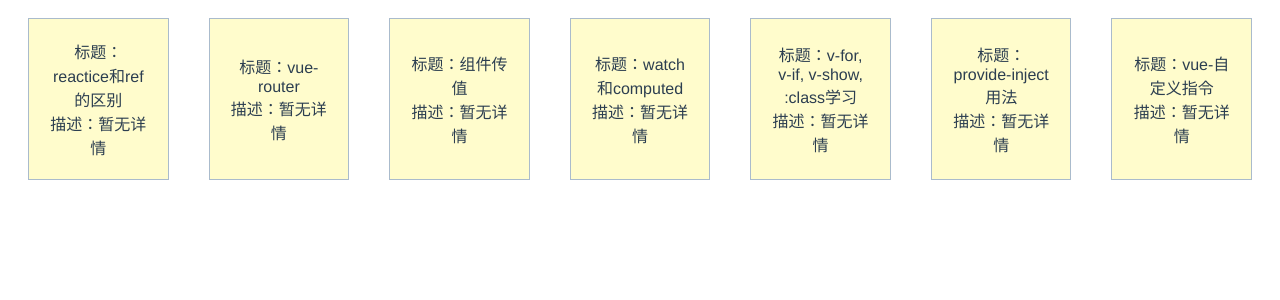
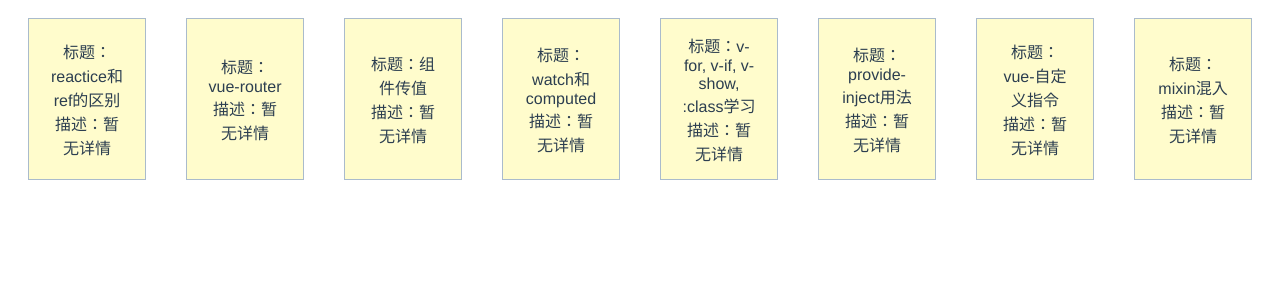
Before and after one commit to tianshiyang/vue3-project, a Vue app: page / in a window 1280 px wide. Shown: the top 300 px of the page. Built offline with nearby package versions, Linux system fonts and the light colour scheme.

Commit message:
feat: mixin

```diff
--- a/src/router/index.ts
+++ b/src/router/index.ts
@@ -40,6 +40,11 @@
     name: "directive",
     component: () => import("@/views/directive/index.vue"),
   },
+  {
+    path: "/mixin",
+    name: "mixin",
+    component: () => import("@/views/mixin/index.vue"),
+  },
 ]
 
 const router = createRouter({
--- a/src/views/index.vue
+++ b/src/views/index.vue
@@ -7,6 +7,7 @@
     <ToOtherPage :title="title.if_show_class_for" path="if-show-class-for"></ToOtherPage>
     <ToOtherPage :title="title.vue_bus" path="provide-inject"></ToOtherPage>
     <ToOtherPage :title="title.directive" path="directive"></ToOtherPage>
+    <ToOtherPage :title="title.mixin" path="mixin"></ToOtherPage>
   </div>
 </template>
 
@@ -26,6 +27,7 @@
       if_show_class_for: "v-for, v-if, v-show, :class学习",
       vue_bus: "provide-inject用法",
       directive: "vue-自定义指令",
+      mixin: "mixin混入",
     }
     return {
       title,
--- /dev/null
+++ b/src/views/mixin/index.vue
@@ -0,0 +1,23 @@
+<template>
+  <h1>vue mixin混入</h1>
+  <h5>mixin中的data：{{ mixinData }}</h5>
+  <button @click="sayHi">获取mixin中的方法</button>
+</template>
+<script lang="ts">
+import { defineComponent } from "vue"
+import baseMixin from "./mixin"
+export default defineComponent({
+  name: "index",
+  mixins: [baseMixin],
+  setup() {
+    // 如果被混入的文件中有跟mixin相同名称的数据，则使用被混入文件的数据
+    // let mixinData = {
+    //   name: "李四",
+    // }
+    return {
+      // mixinData,
+    }
+  },
+})
+</script>
+<style scoped></style>
--- /dev/null
+++ b/src/views/mixin/mixin.ts
@@ -0,0 +1,15 @@
+const baseMixin = {
+  data() {
+    return {
+      mixinData: {
+        name: "张三",
+      },
+    }
+  },
+  methods: {
+    sayHi() {
+      console.log(this.mixinData.name)
+    },
+  },
+}
+export default baseMixin
```
